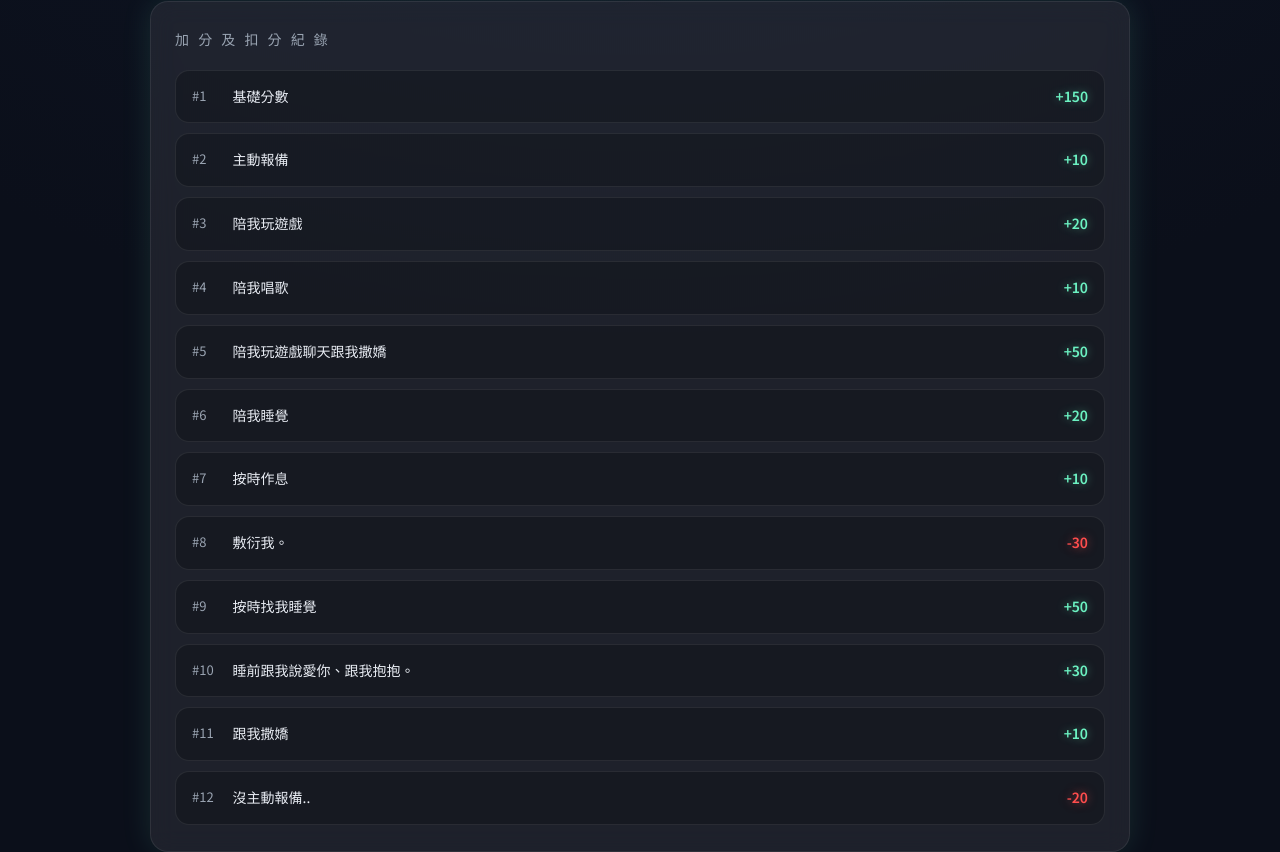
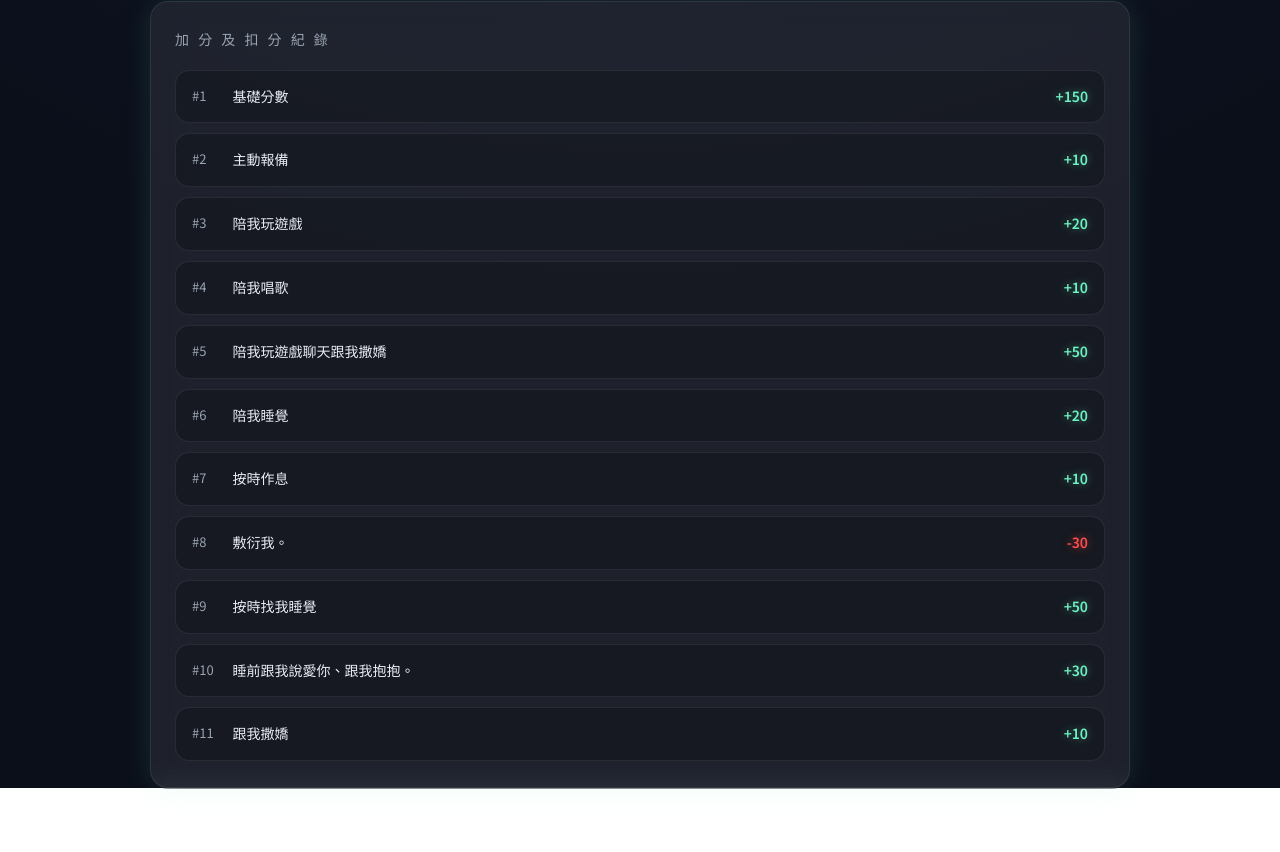
Before and after one commit to xiaohao923/my-website, a plain HTML site: page love.html in a window 1280 px wide. Shown: the part 1038-1890 px from the top of the page. After the commit the page ends 1826 px from the top, so only its background shows below. Drawn offline with Linux system fonts and the light colour scheme.

Commit message:
更新 love.html

```diff
--- a/love.html
+++ b/love.html
@@ -269,7 +269,6 @@
         <li><div class="logIndex">#9</div><div class="logText">按時找我睡覺</div><div class="logScore">+50</div></li>
         <li><div class="logIndex">#10</div><div class="logText">睡前跟我說愛你、跟我抱抱。</div><div class="logScore">+30</div></li>
         <li><div class="logIndex">#11</div><div class="logText">跟我撒嬌</div><div class="logScore">+10</div></li>
-        <li><div class="logIndex">#12</div><div class="logText">沒主動報備..</div><div class="logScore">-20</div></li>
       </ul>
     </section>
   </main>
```
